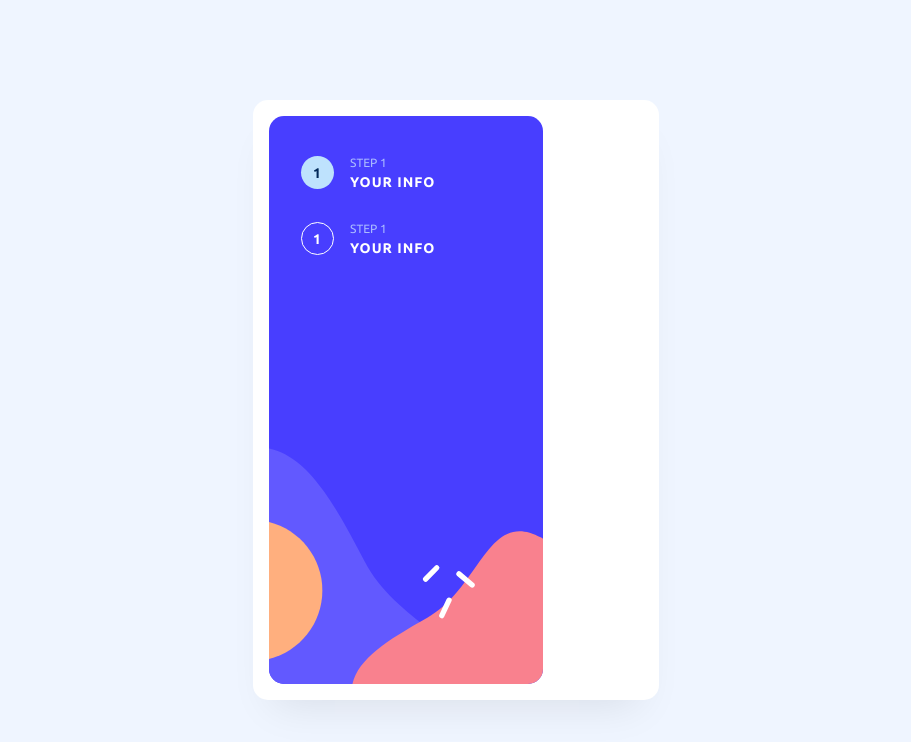
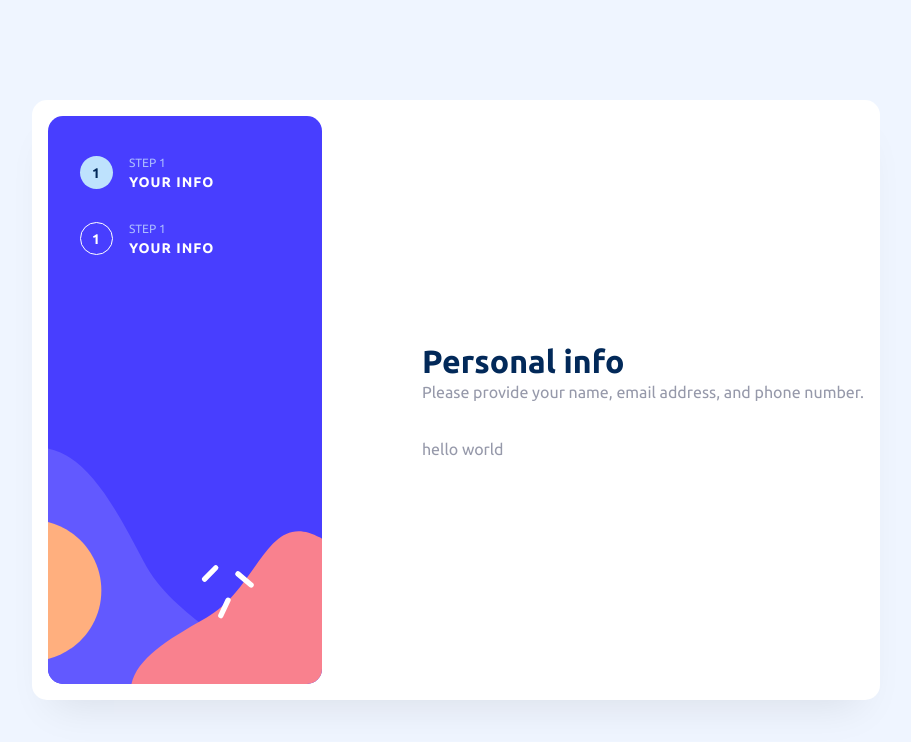
Before and after one commit to eddyzera/multi-step-form, a React (Vite) app: page / in a window 1280 px wide. Shown: the top 742 px of the page, without its empty margins (184-1095 px from the left). Built offline with nearby package versions, Linux system fonts and the light colour scheme.

Commit message:
feat: create provider to routes

```diff
--- a/package.json
+++ b/package.json
@@ -18,7 +18,8 @@
     "@vitest/ui": "^0.30.1",
     "jsdom": "^21.1.1",
     "react": "^18.2.0",
-    "react-dom": "^18.2.0"
+    "react-dom": "^18.2.0",
+    "react-router-dom": "^6.10.0"
   },
   "devDependencies": {
     "@types/react": "^18.0.28",
--- a/src/App.tsx
+++ b/src/App.tsx
@@ -1,11 +1,11 @@
 import React from 'react'
 import styles from './App.module.scss'
-import { ProviderLayout } from './provider'
+import { ProviderRouter } from './provider'
 
 export const App: React.FunctionComponent = () => {
   return (
     <div className={styles.appContainer} data-testid="app">
-      <ProviderLayout />
+      <ProviderRouter />
     </div>
   )
 }
--- a/src/provider/ProviderLayout/ProviderLayout.tsx
+++ b/src/provider/ProviderLayout/ProviderLayout.tsx
@@ -1,4 +1,5 @@
 import React from 'react'
+import { Outlet } from 'react-router-dom'
 import styles from  './ProviderLayout.module.scss'
 import { Steps } from '../../components'
 
@@ -7,7 +8,7 @@ export const ProviderLayout: React.FunctionComponent = () => {
     <section className={styles.providerLayoutContainer}>
       <Steps />
       <div className={styles.providerLayoutPage}>
-
+        <Outlet />
       </div>
     </section>
   )
--- a/src/provider/index.tsx
+++ b/src/provider/index.tsx
@@ -1 +1,2 @@
 export { ProviderLayout } from './ProviderLayout/ProviderLayout'
+export { ProviderRouter } from './RouterProvider/RouterProvider'
```
Also changed, not shown: src/provider/RouterProvider/RouterProvider.tsx (added, +23 -0 lines), 1 other file (tests, documents, lock files or other folders).
